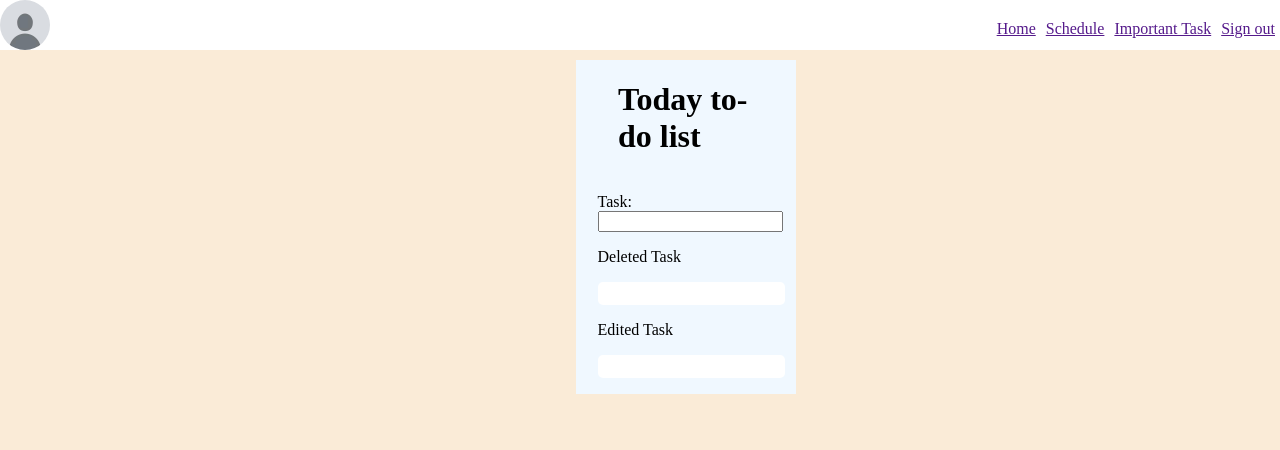
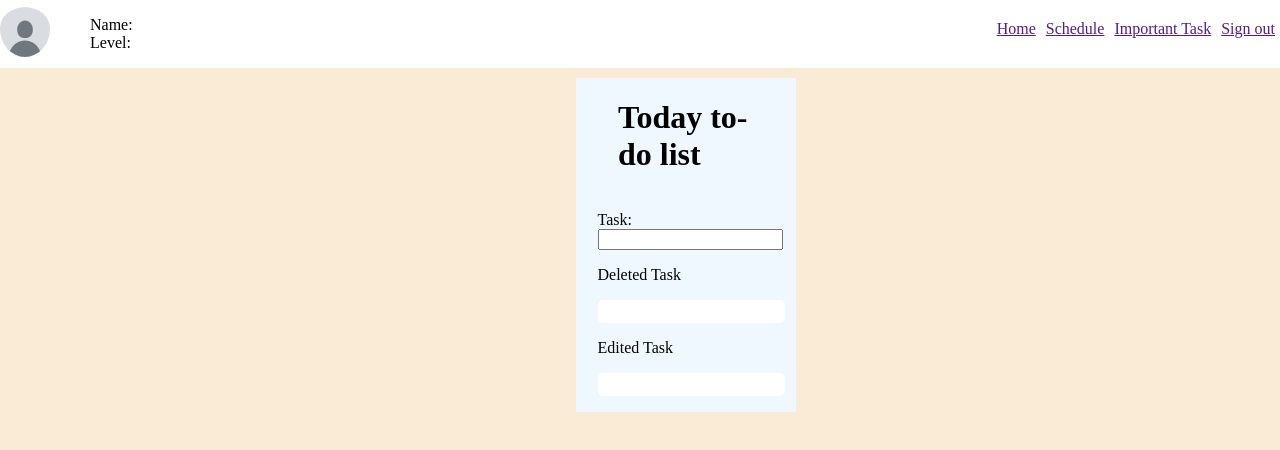
Before and after one commit to Alex14012/project-buat-akhir2, a plain HTML site: page index.html in a window 1280 px wide. Drawn offline with Linux system fonts and the light colour scheme.

Commit message:
css upgrade

```diff
--- a/index.html
+++ b/index.html
@@ -8,9 +8,16 @@
 </head>
 <body>
     <div class="Navbar">
-        <a href=""><img src="img/default-avatar-icon-of-social-media-user-vector.jpg" alt=""></a>
-        <div class="profile">
-
+        <div class="Profile">
+            <a href=""><img src="img/default-avatar-icon-of-social-media-user-vector.jpg" alt=""></a>
+            <ul>
+                <li>
+                    Name:
+                </li>
+                <li>
+                    Level:
+                </li>
+            </ul>
         </div>
         <div class="menunav">
             <a href="">Home</a>
--- a/style.css
+++ b/style.css
@@ -10,6 +10,20 @@ body{
     justify-content: space-between;
     background-color: white;
     /* position: fixed;  */
+}
+
+.Navbar .Profile{
+    display: flex;
+    list-style-type: none;
+    flex-direction: row;
+}
+
+.Navbar .Profile img{
+    padding-top: 7px;
+}
+
+.Navbar .Profile ul{
+    list-style: none;
 }
 
 .Navbar .menunav{
```
